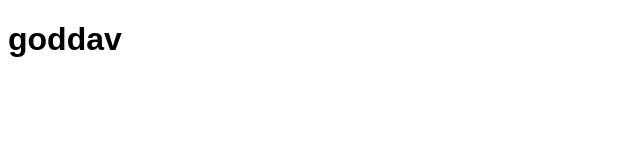
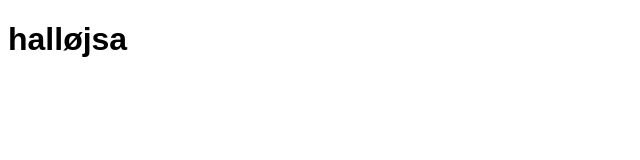
Before and after one commit to jebapusti/jebapusti.github.io, a plain HTML site: page index.html in a window 1280 px wide. Shown: the full height of the page, 0-640 px from the left. Drawn offline with Linux system fonts and the light colour scheme.

Commit message:
updte index.html

```diff
--- a/index.html
+++ b/index.html
@@ -14,7 +14,7 @@
 </style>
 </head>
 <body>
-<h1>goddav</h1>
+<h1>halløjsa</h1>
 <p></p>
 </body>
 </html>
```
